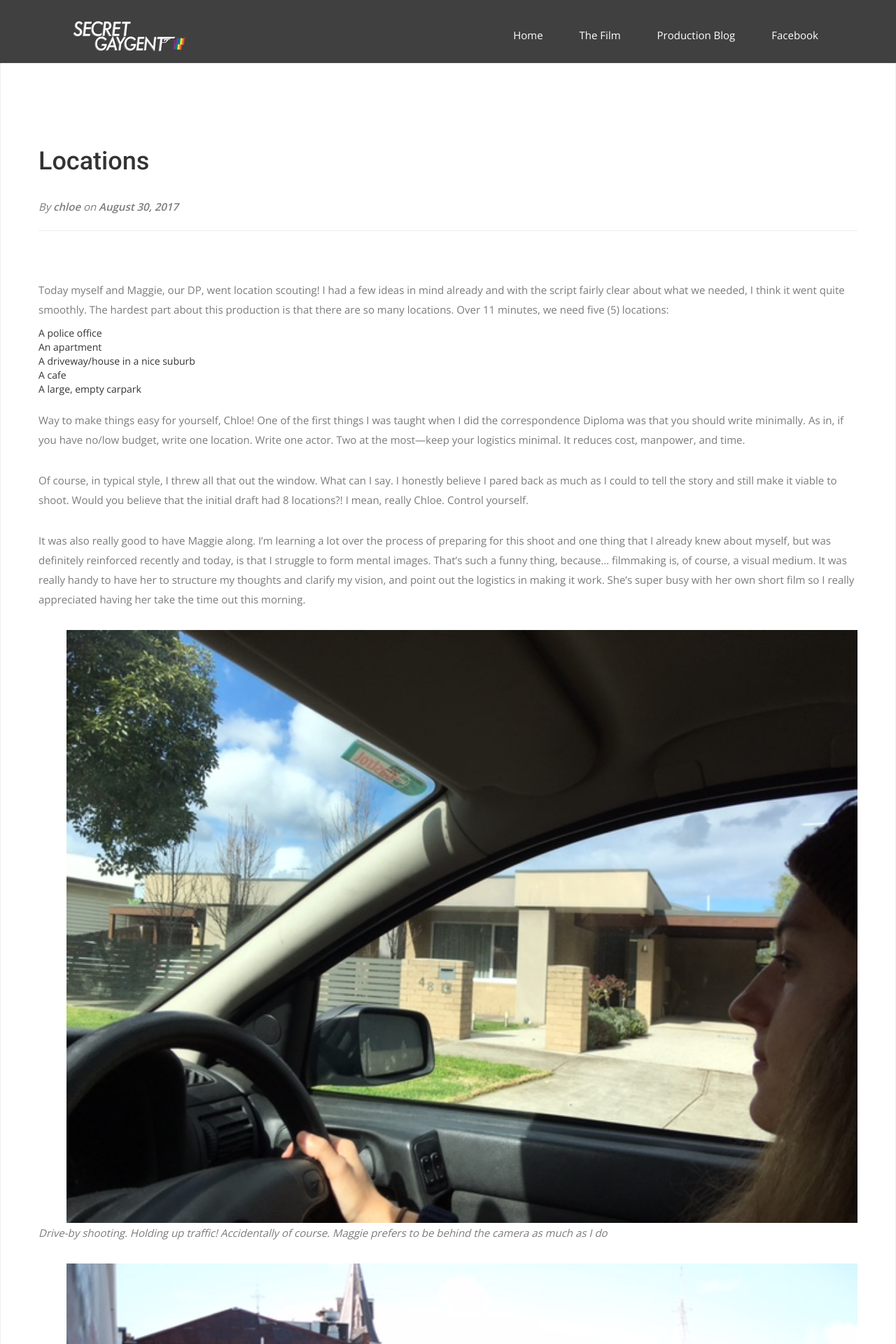
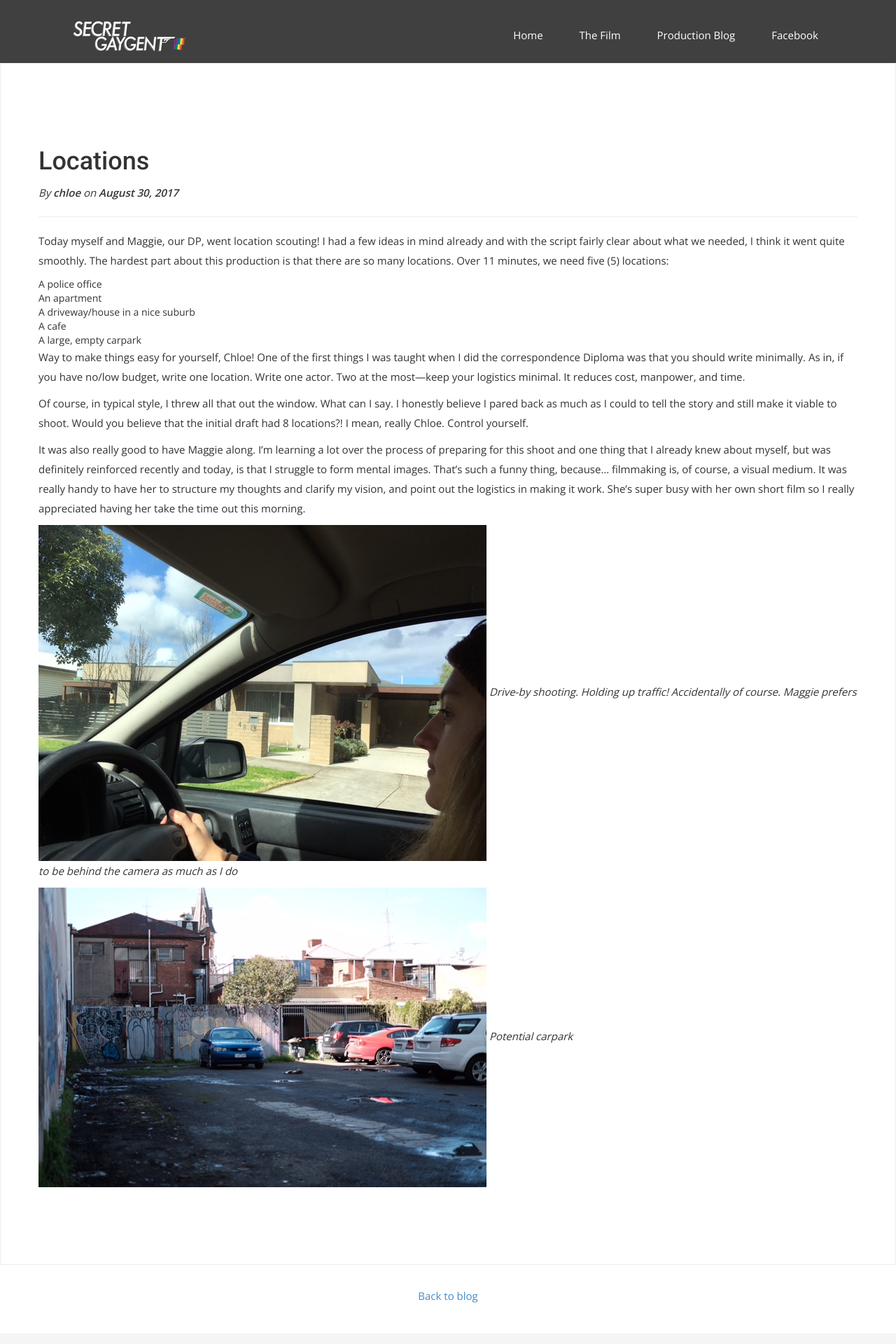
Before and after one commit to jetgirl78/secret, a Jekyll site: the page built from _posts/2017-08-30-locations.md, in a window 1280 px wide. Shown: the top 1920 px of the page at 70% size. Built offline with Jekyll 4.4.1, drawn with Linux system fonts in a browser that asks for light colours; nearby versions of some CDN libraries; some web fonts are replaced.

Commit message:
Update post.html

```diff
--- a/_layouts/post.html
+++ b/_layouts/post.html
@@ -8,13 +8,13 @@
     <div class="container">
       <div class="row">
         <div>
-          <div class="block">
+          <div class="post">
             <h1>{{ page.title }}</h1>
             <div class="post-info-wrapper">
               <p class="italic">By <span class="bold">{{ page.author }}</span> on <span class="bold">{{ page.date | date: "%B %-d, %Y" }}</span></p>
             </div>
             <hr />
-            <p>{{ content }}</p>
+            {{ content }}
           </div>
         </div><!-- .col-md-7 close -->
       </div>
```
